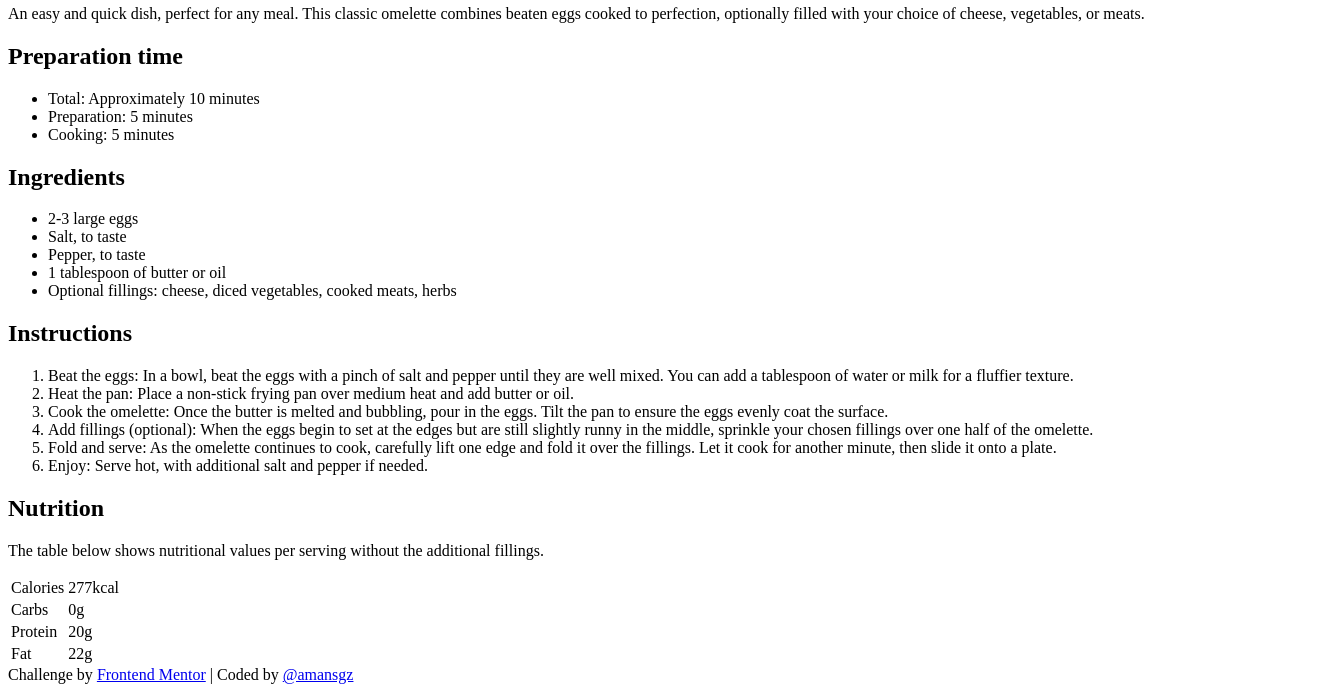
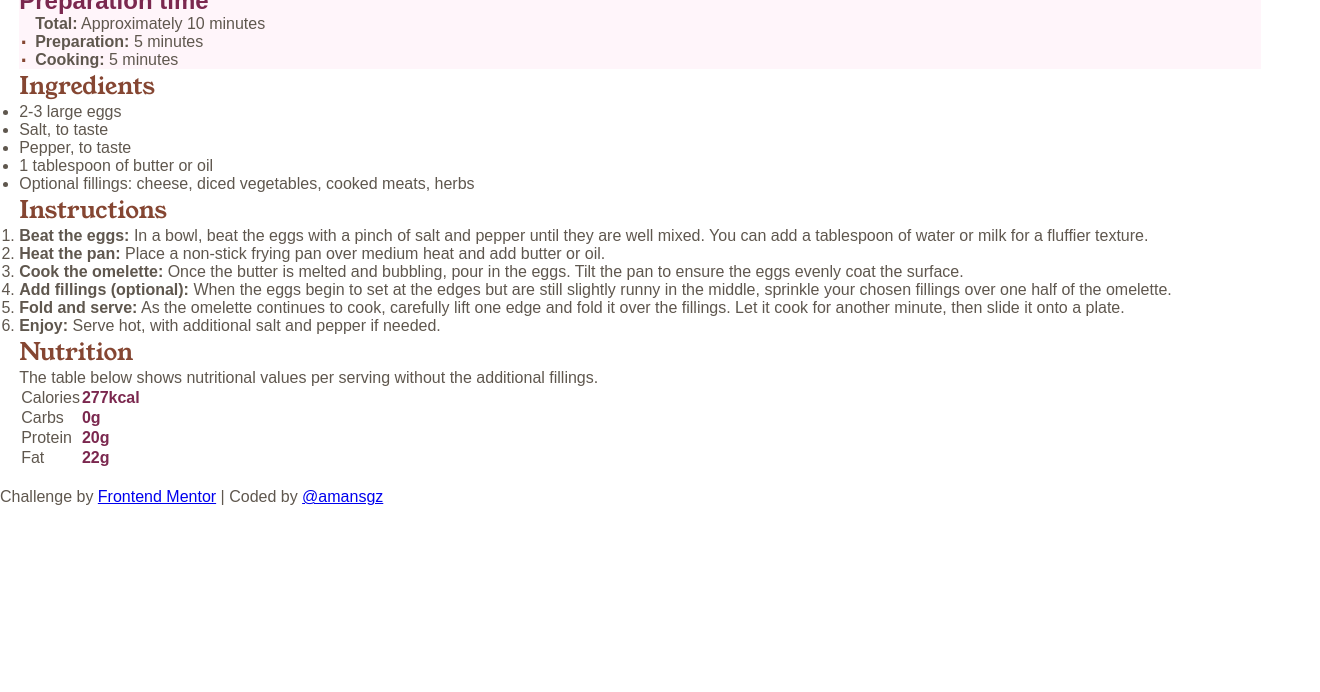
Before and after one commit to amansgz/recipe-page, a plain HTML site: page index.html in a window 1280 px wide. Shown: the part 674-1366 px from the top of the page, 1320 px wide, since content can reach past the window. After the commit the page ends 1180 px from the top, so only its background shows below. Drawn offline with Linux system fonts and the light colour scheme.

Commit message:
WIP: styling lists

```diff
--- /dev/null
+++ b/fonts.css
@@ -0,0 +1,30 @@
+@font-face {
+  font-family: "Young Serif";
+  src: url(./assets/fonts/young-serif/YoungSerif-Regular.ttf) format(truetype);
+  font-weight: 400;
+  font-style: normal;
+  font-display: swap;
+}
+@font-face {
+  font-family: "Outfit";
+  src: url(./assets/fonts/outfit/static/Outfit-Regular.ttf) format(truetype);
+  font-weight: 400;
+  font-style: normal;
+  font-display: swap;
+}
+
+@font-face {
+  font-family: "Outfit";
+  src: url(./assets/fonts/outfit/static/Outfit-SemiBold.ttf) format(truetype);
+  font-weight: 600;
+  font-style: normal;
+  font-display: swap;
+}
+
+@font-face {
+  font-family: "Outfit";
+  src: url(./assets/fonts/outfit/static/Outfit-Bold.ttf) format(truetype);
+  font-weight: 700;
+  font-style: normal;
+  font-display: swap;
+}
--- a/index.html
+++ b/index.html
@@ -8,6 +8,8 @@
   <title>Frontend Mentor | Recipe page</title>
 
   <link rel="icon" type="image/png" sizes="32x32" href="./assets/images/favicon-32x32.png">
+  <link rel="stylesheet" href="./fonts.css">
+  <link rel="stylesheet" href="./styles.css">
 
 </head>
 
@@ -26,9 +28,9 @@
     <article class="prep-time">
       <h2 class="prep-time__title">Preparation time</h2>
       <ul class="prep-time__list">
-        <li>Total: Approximately 10 minutes</li>
-        <li>Preparation: 5 minutes</li>
-        <li>Cooking: 5 minutes</li>
+        <li><strong>Total:</strong> Approximately 10 minutes</li>
+        <li><strong>Preparation:</strong> 5 minutes</li>
+        <li><strong>Cooking:</strong> 5 minutes</li>
       </ul>
     </article>
 
@@ -46,16 +48,20 @@
     <section class="recipe__instructions">
       <h2 class="recipe__subtitle">Instructions</h2>
       <ol class="instructions-list">
-        <li>Beat the eggs: In a bowl, beat the eggs with a pinch of salt and pepper until they are well mixed.
+        <li><strong>Beat the eggs:</strong> In a bowl, beat the eggs with a pinch of salt and pepper until they are well
+          mixed.
           You can add a tablespoon of water or milk for a fluffier texture.</li>
-        <li> Heat the pan: Place a non-stick frying pan over medium heat and add butter or oil.</li>
-        <li>Cook the omelette: Once the butter is melted and bubbling, pour in the eggs. Tilt the pan to ensure
+        <li><strong>Heat the pan:</strong> Place a non-stick frying pan over medium heat and add butter or oil.</li>
+        <li><strong>Cook the omelette:</strong> Once the butter is melted and bubbling, pour in the eggs. Tilt the pan
+          to ensure
           the eggs evenly coat the surface.</li>
-        <li>Add fillings (optional): When the eggs begin to set at the edges but are still slightly runny in the
+        <li><strong>Add fillings (optional):</strong> When the eggs begin to set at the edges but are still slightly
+          runny in the
           middle, sprinkle your chosen fillings over one half of the omelette.</li>
-        <li>Fold and serve: As the omelette continues to cook, carefully lift one edge and fold it over the
+        <li><strong>Fold and serve:</strong> As the omelette continues to cook, carefully lift one edge and fold it over
+          the
           fillings. Let it cook for another minute, then slide it onto a plate.</li>
-        <li>Enjoy: Serve hot, with additional salt and pepper if needed.</li>
+        <li><strong>Enjoy:</strong> Serve hot, with additional salt and pepper if needed.</li>
       </ol>
     </section>
 
--- /dev/null
+++ b/styles.css
@@ -0,0 +1,91 @@
+:root {
+  /* Colors */
+  --clr-white: hsl(0, 0%, 100%);
+
+  --clr-stone-100: hsl(30, 54%, 90%);
+  --clr-stone-150: hsl(30, 18%, 87%);
+  --clr-stone-600: hsl(30, 10%, 34%);
+  --clr-stone-900: hsl(24, 5%, 18%);
+
+  --clr-brown-800: hsl(14, 45%, 36%);
+
+  --clr-rose-800: hsl(332, 51%, 32%);
+  --clr-rose-50: hsl(330, 100%, 98%);
+
+  /* Fonts */
+  --ff-body: "Outline", sans-serif;
+  --ff-heading: "Young Serif", serif;
+  --fs-sm: clamp(0.75rem, 0.7rem + 0.25vw, 0.875rem);
+  --fs-md: clamp(0.875rem, 0.8rem + 0.375vw, 1rem);
+  --fs-lg: clamp(1.25rem, 1.15rem + 0.5vw, 1.5rem);
+
+  --fw-regular: 400;
+  --fw-semibold: 600;
+  --fw-bold: 700;
+
+  /* Spacing */
+  --spacing-50: 0.25rem;
+  --spacing-100: 0.5rem;
+  --spacing-150: 0.75rem;
+  --spacing-200: 0.875rem;
+  --spacing-300: 1.5rem;
+
+  --spacing-responsive: clamp(0.75rem, 1.5vw, 1.25rem);
+}
+*,
+*::before,
+*::after {
+  box-sizing: border-box;
+  margin: 0;
+  padding: 0;
+}
+body {
+  display: flex;
+  flex-direction: column;
+  font-family: var(--ff-body);
+  font-weight: 400;
+  color: var(--clr-stone-600);
+}
+main {
+  padding: var(--spacing-responsive);
+}
+.recipe__image {
+  max-inline-size: 100%;
+}
+.recipe__title {
+  font-family: var(--ff-heading);
+  font-weight: 400;
+  color: var(--clr-stone-900);
+}
+.recipe__subtitle {
+  font-family: var(--ff-heading);
+  font-weight: 400;
+  color: var(--clr-brown-800);
+}
+/* Preparation Time */
+.prep-time__title {
+  color: var(--clr-rose-800);
+}
+.prep-time {
+  background-color: var(--clr-rose-50);
+}
+.prep-time__list {
+  list-style-type: none;
+  padding-left: 0;
+}
+.prep-time__list li {
+  padding-left: 1rem;
+  position: relative;
+}
+.prep-time__list li::before {
+  content: ".";
+  color: var(--clr-brown-800);
+  font-size: 2em;
+  position: absolute;
+  left: 0;
+}
+/* Nutrition Section */
+.nutrition-table tr td:nth-child(2) {
+  font-weight: var(--fw-bold);
+  color: var(--clr-rose-800);
+}
```
